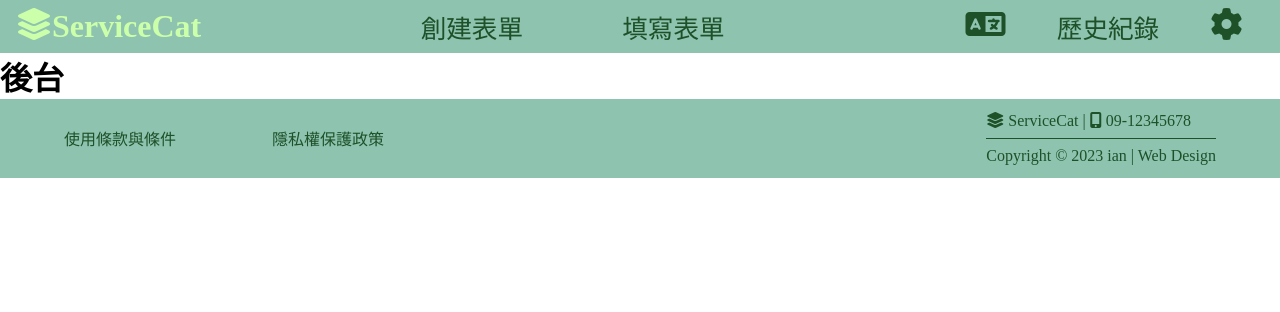
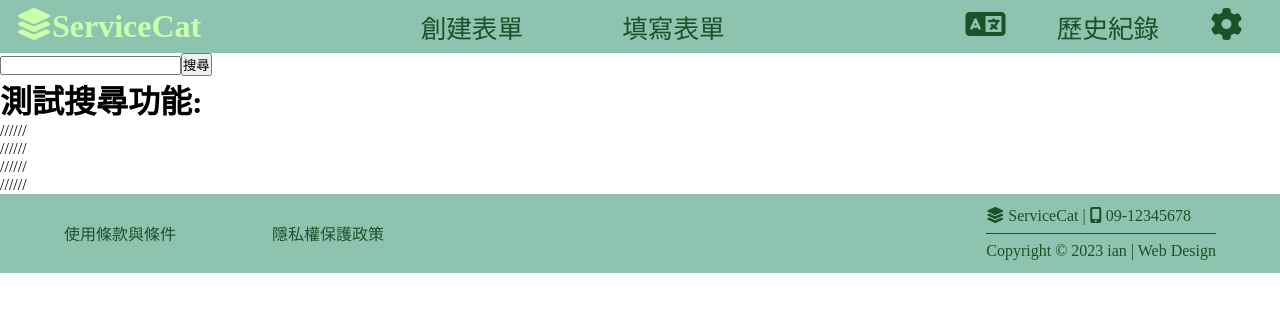
Before and after one commit to ianSama0217/quiz_frontend, a Vue app: page /search_backend in a window 1280 px wide. Shown: the top 312 px of the page. Built offline with nearby package versions, Linux system fonts and the light colour scheme.

Commit message:
use search API

```diff
--- a/src/views/SearchAllView.vue
+++ b/src/views/SearchAllView.vue
@@ -1,5 +1,38 @@
-<script setup></script>
+<script setup>
+import { ref } from "vue";
+import api from "../api/index.js";
+/* 匯入組件 */
+
+const { getQuizFrontend, getQuizBackend, getQuizInfo } = api;
+
+const inputTitle = ref("");
+
+const getQuizValue = ref([]);
+
+const search = (inputTitle) => {
+  getQuizFrontend(inputTitle)
+    .then((data) => {
+      getQuizValue.value.push(data);
+    })
+    .catch((e) => {
+      console.log(e);
+      throw e;
+    });
+};
+</script>
 
 <template>
-  <h1>後台</h1>
+  <!-- 搜尋區域 -->
+  <div class="searchBar">
+    <input type="search" v-model="inputTitle" />
+
+    <button type="button" @click="search(inputTitle)">搜尋</button>
+  </div>
+  <!-- 搜尋區域 -->
+
+  <h1>測試搜尋功能:</h1>
+  <p>///{{ getQuizValue[0] }}///</p>
+  <p>///{{ getQuizValue[1] }}///</p>
+  <p>///{{ getQuizValue[2] }}///</p>
+  <p>///{{ getQuizValue[3] }}///</p>
 </template>
--- a/src/views/SearchView.vue
+++ b/src/views/SearchView.vue
@@ -1,5 +1,52 @@
-<script setup></script>
+<script setup>
+import { ref, onBeforeMount } from "vue";
+import api from "../api/index.js";
+/* 匯入組件 */
+import resList from "../components/search/resList.vue";
+
+const { getQuizFrontend, getQuizInfo } = api;
+
+const inputTitle = ref("");
+
+const getQuizValues = ref([]);
+
+const search = (inputTitle) => {
+  getQuizFrontend(inputTitle)
+    .then((data) => {
+      getQuizValues.value = data;
+    })
+    .catch((e) => {
+      console.log(e);
+      throw e;
+    });
+};
+
+/*載入頁面前先執行一次search，顯示全部資料*/
+onBeforeMount(() => {
+  search("");
+});
+</script>
 
 <template>
-  <h1>前台</h1>
+  <!-- 搜尋區域 -->
+  <div class="searchBar">
+    <input type="search" v-model="inputTitle" />
+
+    <label for="">開始日期</label>
+    <input type="date" />
+    <label for="">結束日期</label>
+    <input type="date" />
+    <button type="button" @click="search(inputTitle)">搜尋</button>
+  </div>
+  <!-- 搜尋區域 -->
+
+  <!-- 顯示搜尋問卷列表 -->
+  <resList :getValue="getQuizValues" />
+  <!-- 顯示搜尋問卷列表 -->
+
+  <!-- 測試區域 -->
+  <!-- <p v-for="(data, index) in getQuizValues" :key="index">
+    ///{{ data.title }}///{{ data.start_time }}///{{ data.end_time }}
+  </p>
+  <h5>getQuizValues:{{ getQuizValues }}</h5> -->
 </template>
```
